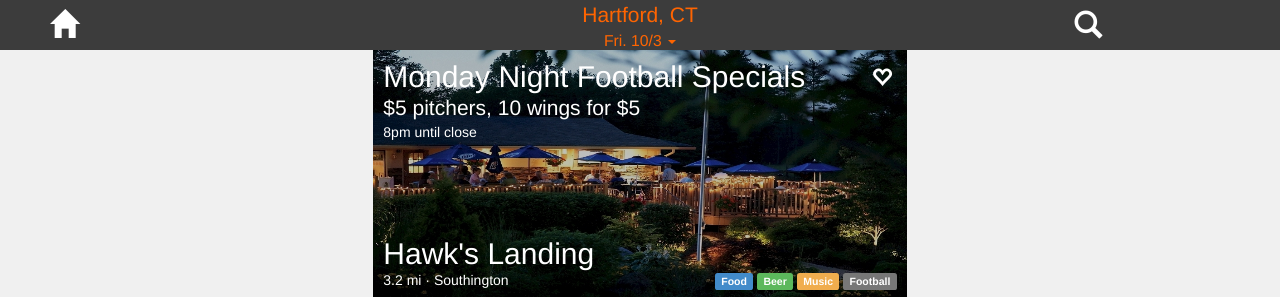
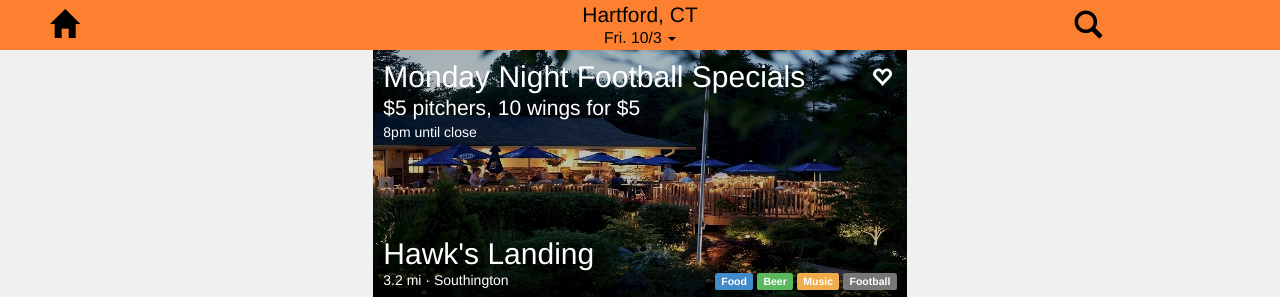
Before and after one commit to jayparadise/appmvp, a plain HTML site: page index.html in a window 1280 px wide. Shown: the top 297 px of the page. Drawn offline with nearby package versions, Linux system fonts and the light colour scheme.

Commit message:
orange header, black text

```diff
--- a/css/style.scss
+++ b/css/style.scss
@@ -1,8 +1,8 @@
 /* Variables */
 
 $main-color: rgba(255,255,255,1);
-$nav-background: RGBA(0, 0, 0, .75);
-$nav-color: RGBA(255, 100, 0, 1);
+$nav-background: RGBA(255, 100, 0, .8);
+$nav-color: black;
 $background-color: RGBA(240, 240, 240, 1);
 $responsive-width-medium: 736px;
 $responsive-width-small: 414px;
@@ -55,6 +55,10 @@ a {
   width: 100%;
   height: 50px;
   z-index: 1000;
+  a {
+  		color: $nav-color;
+
+  }
 }
 
 .home, .location, .search {
@@ -100,6 +104,7 @@ a {
 
 .location-date {
 	font-size: .75em;
+	line-height: 1em;
 }
 
 
```
Also changed, not shown: css/style.css.
